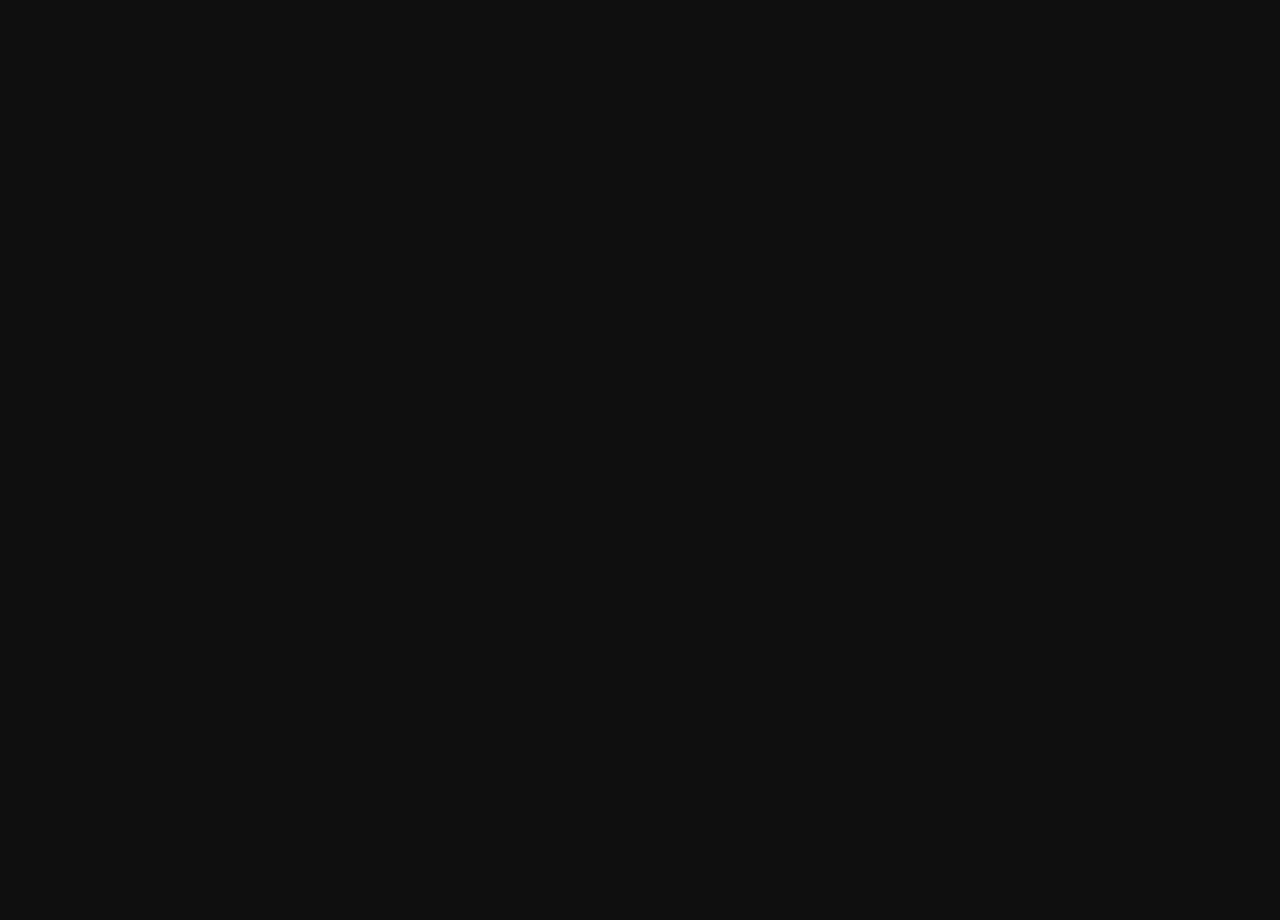
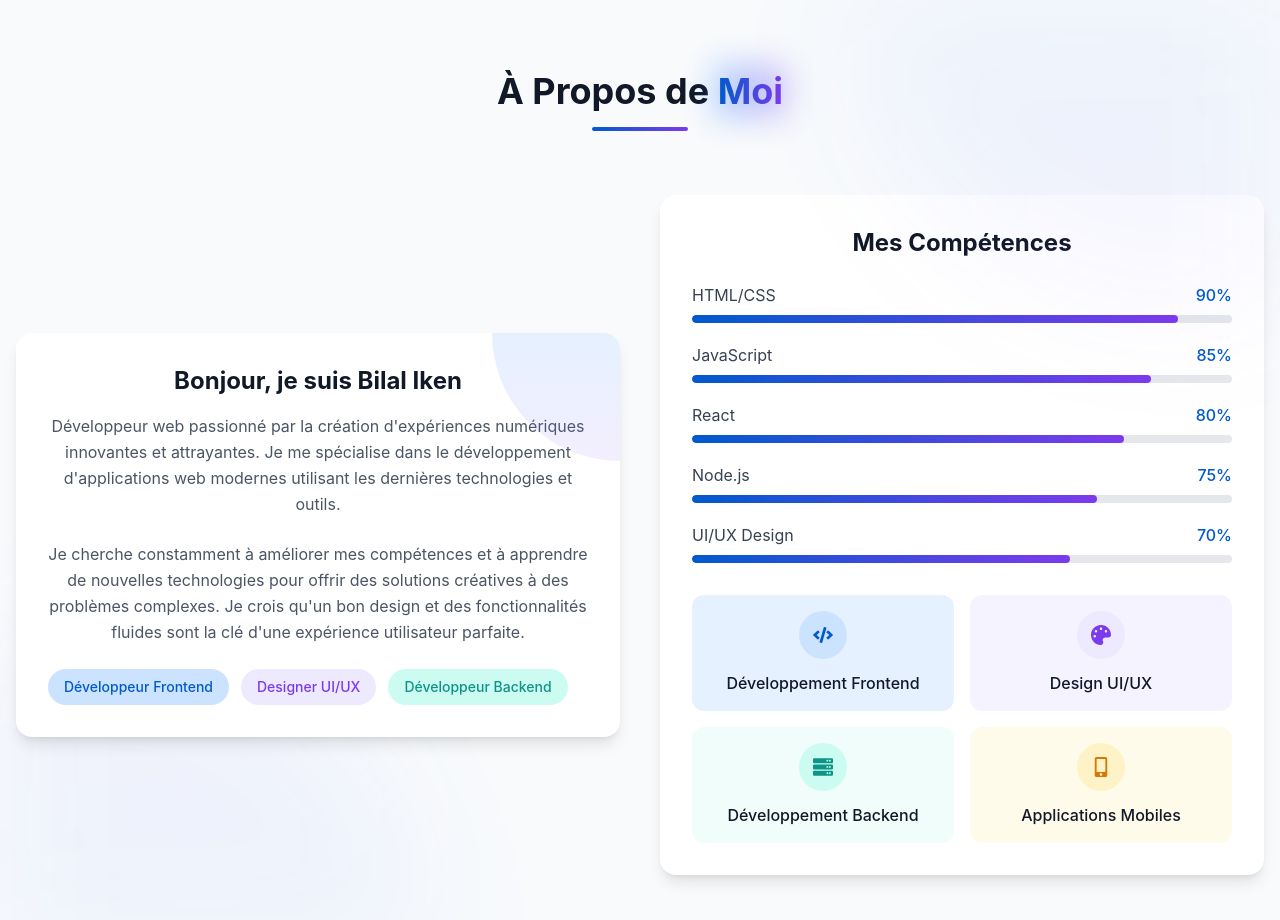
Before and after one commit to Bilalik369/portfolio-pro, a React (Create React App) app in the folder frontend/: page / in a window 1280 px wide. Shown: the part 820-1740 px from the top of the page. Before the commit the page ends 811 px from the top, so only its background shows below. Built offline with nearby package versions, Linux system fonts and the light colour scheme.

Commit message:
qullque modification

```diff
--- a/frontend/src/App.js
+++ b/frontend/src/App.js
@@ -3,6 +3,7 @@
 import { useEffect } from "react"
 import Home from "./components/Home"
 import Navbar from "./components/Navbar"
+import About from "./components/About" // Importation du composant About
 import { ThemeProvider } from "./context/ThemeContext"
 import "./App.css"
 
@@ -29,7 +30,8 @@ function App() {
       <div className="App">
         <Navbar />
         <Home />
-
+        <About /> {/* Ajout de la section About */}
+        {/* Add other sections here */}
       </div>
     </ThemeProvider>
   )
--- a/frontend/src/components/About.jsx
+++ b/frontend/src/components/About.jsx
@@ -0,0 +1,187 @@
+"use client"
+
+import { motion } from "framer-motion"
+import { FaCode, FaServer, FaPalette, FaMobileAlt } from "react-icons/fa"
+import { useTheme } from "../context/ThemeContext"
+
+const About = () => {
+  const { theme } = useTheme()
+
+  const fadeIn = (direction, delay) => {
+    return {
+      hidden: {
+        y: direction === "up" ? 80 : direction === "down" ? -80 : 0,
+        opacity: 0,
+        x: direction === "left" ? 80 : direction === "right" ? -80 : 0,
+      },
+      show: {
+        y: 0,
+        x: 0,
+        opacity: 1,
+        transition: {
+          type: "tween",
+          duration: 1.2,
+          delay: delay,
+          ease: [0.25, 0.25, 0.25, 0.75],
+        },
+      },
+    }
+  }
+
+  const skills = [
+    { name: "HTML/CSS", level: 90 },
+    { name: "JavaScript", level: 85 },
+    { name: "React", level: 80 },
+    { name: "Node.js", level: 75 },
+    { name: "UI/UX Design", level: 70 },
+  ]
+
+  return (
+    <section
+      id="about"
+      className="relative py-20 overflow-hidden bg-slate-50 dark:bg-gray-900 transition-colors duration-500"
+    >
+      {/* Background elements */}
+      <div className="absolute top-0 right-0 w-1/3 h-1/3 bg-gradient-to-b from-blue-500/5 to-purple-500/5 dark:from-blue-500/10 dark:to-purple-500/10 rounded-bl-full filter blur-3xl" />
+      <div className="absolute bottom-0 left-0 w-1/3 h-1/3 bg-gradient-to-t from-blue-500/5 to-purple-500/5 dark:from-blue-500/10 dark:to-purple-500/10 rounded-tr-full filter blur-3xl" />
+
+      <div className="container mx-auto px-4">
+        {/* Section Title */}
+        <motion.div
+          variants={fadeIn("up", 0.3)}
+          initial="hidden"
+          whileInView="show"
+          viewport={{ once: false, amount: 0.1 }}
+          className="text-center mb-16"
+        >
+          <h2 className="text-3xl md:text-4xl font-bold mb-4 text-gray-900 dark:text-white transition-colors duration-500">
+            À Propos de{" "}
+            <span className="relative">
+              <span className="absolute -inset-1 bg-gradient-to-r from-blue-500 to-purple-600 blur-lg opacity-30"></span>
+              <span className="relative text-transparent bg-clip-text bg-gradient-to-r from-blue-600 to-purple-600">
+                Moi
+              </span>
+            </span>
+          </h2>
+          <div className="w-24 h-1 bg-gradient-to-r from-blue-600 to-purple-600 mx-auto mb-6 rounded-full"></div>
+        </motion.div>
+
+        <div className="grid grid-cols-1 lg:grid-cols-2 gap-10 items-center">
+          {/* About Text */}
+          <motion.div
+            variants={fadeIn("right", 0.4)}
+            initial="hidden"
+            whileInView="show"
+            viewport={{ once: false, amount: 0.3 }}
+          >
+            <div className="bg-white dark:bg-gray-800 rounded-2xl shadow-lg p-8 transition-colors duration-500 relative overflow-hidden">
+              {/* Decorative element */}
+              <div className="absolute top-0 right-0 w-32 h-32 bg-gradient-to-b from-blue-500/10 to-purple-500/10 rounded-bl-full" />
+
+              <h3 className="text-2xl font-bold mb-4 text-gray-900 dark:text-white transition-colors duration-500">
+                Bonjour, je suis Bilal Iken
+              </h3>
+
+              <p className="text-gray-600 dark:text-gray-300 mb-6 leading-relaxed transition-colors duration-500">
+                Développeur web passionné par la création d'expériences numériques innovantes et attrayantes. Je me spécialise dans le développement d'applications web modernes utilisant les dernières technologies et outils.
+              </p>
+
+              <p className="text-gray-600 dark:text-gray-300 mb-6 leading-relaxed transition-colors duration-500">
+                Je cherche constamment à améliorer mes compétences et à apprendre de nouvelles technologies pour offrir des solutions créatives à des problèmes complexes. Je crois qu'un bon design et des fonctionnalités fluides sont la clé d'une expérience utilisateur parfaite.
+              </p>
+
+              <div className="flex flex-wrap gap-3 mt-6">
+                <span className="px-4 py-2 bg-blue-100 dark:bg-blue-900/30 text-blue-600 dark:text-blue-400 rounded-full text-sm font-medium transition-colors duration-500">
+                  Développeur Frontend
+                </span>
+                <span className="px-4 py-2 bg-purple-100 dark:bg-purple-900/30 text-purple-600 dark:text-purple-400 rounded-full text-sm font-medium transition-colors duration-500">
+                  Designer UI/UX
+                </span>
+                <span className="px-4 py-2 bg-teal-100 dark:bg-teal-900/30 text-teal-600 dark:text-teal-400 rounded-full text-sm font-medium transition-colors duration-500">
+                  Développeur Backend
+                </span>
+              </div>
+            </div>
+          </motion.div>
+
+          {/* Skills */}
+          <motion.div
+            variants={fadeIn("left", 0.5)}
+            initial="hidden"
+            whileInView="show"
+            viewport={{ once: false, amount: 0.3 }}
+          >
+            <div className="bg-white dark:bg-gray-800 rounded-2xl shadow-lg p-8 transition-colors duration-500">
+              <h3 className="text-2xl font-bold mb-6 text-gray-900 dark:text-white transition-colors duration-500">
+                Mes Compétences
+              </h3>
+
+              <div className="space-y-5">
+                {skills.map((skill, index) => (
+                  <div key={index} className="space-y-2">
+                    <div className="flex justify-between">
+                      <span className="text-gray-700 dark:text-gray-300 transition-colors duration-500">
+                        {skill.name}
+                      </span>
+                      <span className="text-blue-600 dark:text-blue-400 font-medium transition-colors duration-500">
+                        {skill.level}%
+                      </span>
+                    </div>
+                    <div className="w-full h-2 bg-gray-200 dark:bg-gray-700 rounded-full overflow-hidden transition-colors duration-500">
+                      <motion.div
+                        initial={{ width: 0 }}
+                        whileInView={{ width: `${skill.level}%` }}
+                        transition={{ duration: 1, delay: 0.3 + index * 0.1 }}
+                        className="h-full bg-gradient-to-r from-blue-600 to-purple-600 rounded-full"
+                      />
+                    </div>
+                  </div>
+                ))}
+              </div>
+
+              <div className="grid grid-cols-2 gap-4 mt-8">
+                <div className="bg-blue-50 dark:bg-blue-900/20 rounded-xl p-4 text-center transition-colors duration-500">
+                  <div className="w-12 h-12 rounded-full bg-blue-100 dark:bg-blue-800 flex items-center justify-center mx-auto mb-3 text-blue-600 dark:text-blue-400 transition-colors duration-500">
+                    <FaCode className="text-xl" />
+                  </div>
+                  <h4 className="font-medium text-gray-900 dark:text-white transition-colors duration-500">
+                    Développement Frontend
+                  </h4>
+                </div>
+
+                <div className="bg-purple-50 dark:bg-purple-900/20 rounded-xl p-4 text-center transition-colors duration-500">
+                  <div className="w-12 h-12 rounded-full bg-purple-100 dark:bg-purple-800 flex items-center justify-center mx-auto mb-3 text-purple-600 dark:text-purple-400 transition-colors duration-500">
+                    <FaPalette className="text-xl" />
+                  </div>
+                  <h4 className="font-medium text-gray-900 dark:text-white transition-colors duration-500">
+                    Design UI/UX
+                  </h4>
+                </div>
+
+                <div className="bg-teal-50 dark:bg-teal-900/20 rounded-xl p-4 text-center transition-colors duration-500">
+                  <div className="w-12 h-12 rounded-full bg-teal-100 dark:bg-teal-800 flex items-center justify-center mx-auto mb-3 text-teal-600 dark:text-teal-400 transition-colors duration-500">
+                    <FaServer className="text-xl" />
+                  </div>
+                  <h4 className="font-medium text-gray-900 dark:text-white transition-colors duration-500">
+                    Développement Backend
+                  </h4>
+                </div>
+
+                <div className="bg-amber-50 dark:bg-amber-900/20 rounded-xl p-4 text-center transition-colors duration-500">
+                  <div className="w-12 h-12 rounded-full bg-amber-100 dark:bg-amber-800 flex items-center justify-center mx-auto mb-3 text-amber-600 dark:text-amber-400 transition-colors duration-500">
+                    <FaMobileAlt className="text-xl" />
+                  </div>
+                  <h4 className="font-medium text-gray-900 dark:text-white transition-colors duration-500">
+                    Applications Mobiles
+                  </h4>
+                </div>
+              </div>
+            </div>
+          </motion.div>
+        </div>
+      </div>
+    </section>
+  )
+}
+
+export default About
--- a/frontend/src/components/Home.jsx
+++ b/frontend/src/components/Home.jsx
@@ -14,7 +14,7 @@ import {
 import { TypeAnimation } from "react-type-animation"
 import { motion, useScroll, useTransform, AnimatePresence } from "framer-motion"
 import { useTheme } from "../context/ThemeContext";
-import Image  from "../assets/software tester-rafiki.png"
+import Image  from "../assets/full.jpg"
 
 const Home = () => {
   const ref = useRef(null)
@@ -318,9 +318,10 @@ const Home = () => {
   <img
     src={Image}
     alt="Profile"
-                className="w-[250px] lg:w-[350px] rounded-full shadow-lg"
+    className="w-[350px] lg:w-[500px] rounded-xl shadow-lg"
   />
 </motion.div>
+
           </div>
 
 
```
Also changed, not shown: frontend/src/assets/full.jpg (added), frontend/src/components/Contact.jsx (added), frontend/src/components/Projects.jsx (added), frontend/src/components/Skills.jsx (added). Lines whose indentation alone changed are shown as unchanged.
